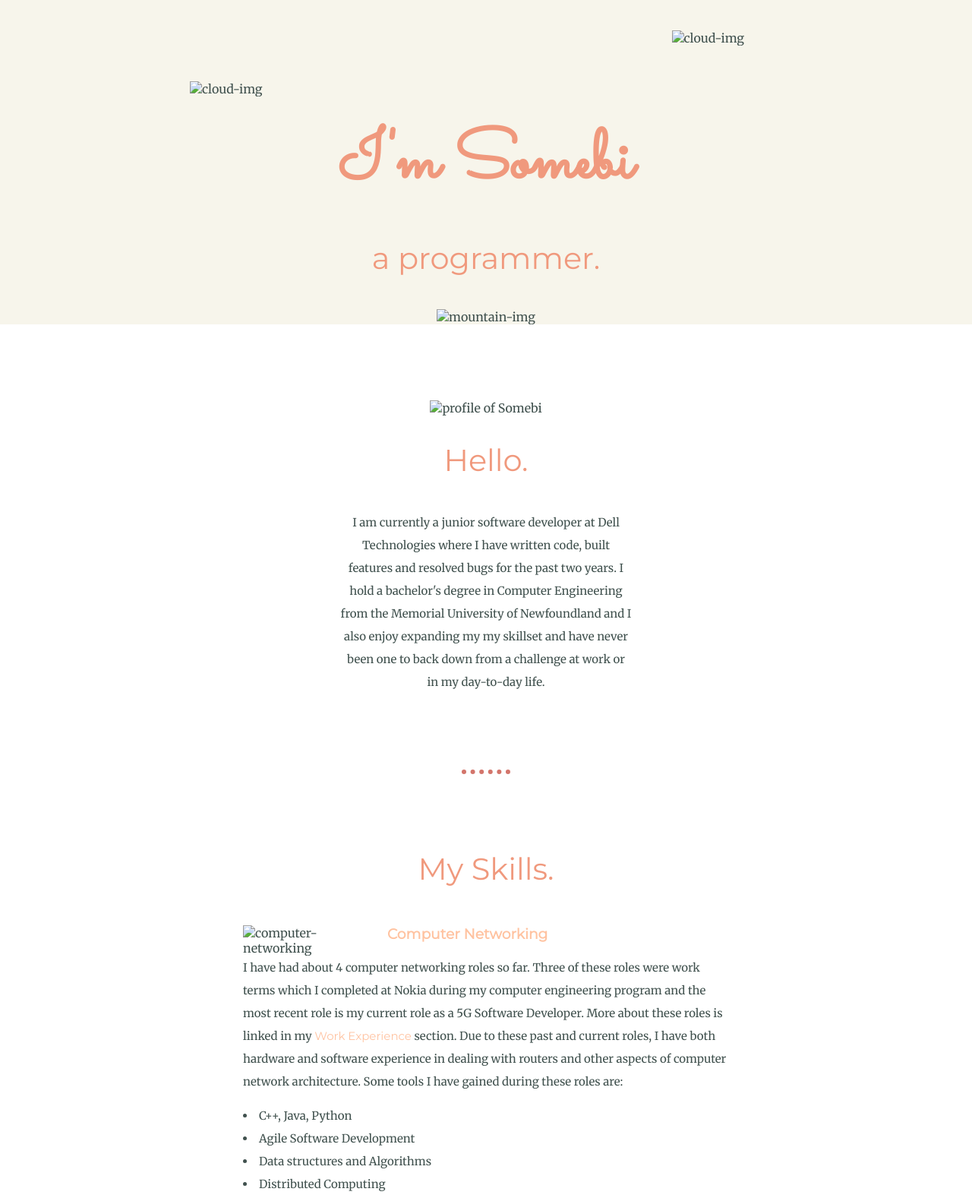
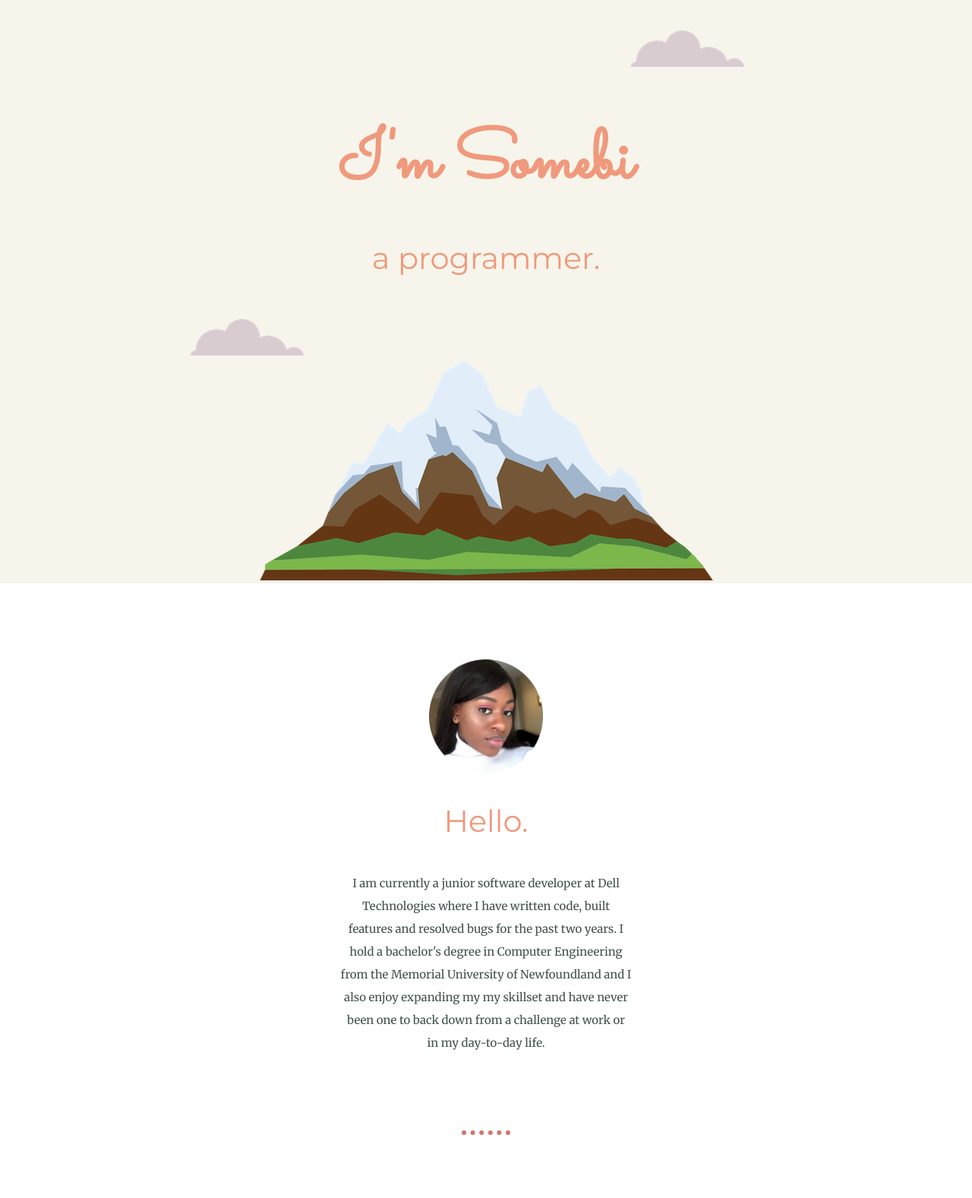
Before and after one commit to SomebiJN/HTML-CSS-personal-website, a plain HTML site: page index.html in a window 1280 px wide. Shown: the top 1577 px of the page at 76% size. Drawn offline with Linux system fonts and the light colour scheme; files that its build step writes are made by us from their sources.

Commit message:
Update index.html

```diff
--- a/index.html
+++ b/index.html
@@ -3,21 +3,21 @@
     <head>
         <meta charset="UTF-8">
         <title>Somebi Nwogu</title>
-        <link rel="stylesheet" href="css/styles.css">
+        <link rel="stylesheet" href="styles.css">
         <link rel="icon" href="favicon.ico">
         <link rel="preconnect" href="https://fonts.googleapis.com"><link rel="preconnect" href="https://fonts.gstatic.com" crossorigin><link href="https://fonts.googleapis.com/css2?family=Merriweather&family=Montserrat&family=Sacramento&display=swap" rel="stylesheet">
     </head>
     <body>
         <div class="top-container">   <!-- allows us to divide content on website into containers-->
-            <img class="top-cloud" src="images/cloud.png" alt="cloud-img">
+            <img class="top-cloud" src="cloud.png" alt="cloud-img">
             <h1>I'm Somebi</h1>
             <h2>a programmer.</h2>
-            <img class="bottom-cloud" src="images/cloud.png" alt="cloud-img">
-            <img src="images/mountain.png" alt="mountain-img">
+            <img class="bottom-cloud" src="cloud.png" alt="cloud-img">
+            <img src="mountain.png" alt="mountain-img">
         </div>
         <div class="middle-container">
             <div class="profile">
-              <img id="profile-pic" src="images/profile-modified.png" alt="profile of Somebi">
+              <img id="profile-pic" src="profile-modified.png" alt="profile of Somebi">
               <h2>Hello.</h2>
               <p class="intro">I am currently a junior software developer at Dell Technologies where I have written code, built features and resolved bugs for the past two years. I hold a bachelor's degree in Computer Engineering from the Memorial University of Newfoundland and I also enjoy expanding my my skillset and have never been one to back down from a challenge at work or in my day-to-day life.</p>
             </div>
@@ -25,7 +25,7 @@
             <div class="skills">
               <h2>My Skills.</h2>
               <div class="skill-row">
-                <img class="networking" src="images/networking image.jfif" alt="computer-networking">
+                <img class="networking" src="networking image.jfif" alt="computer-networking">
                 <h3>Computer Networking</h3>
                 <p>I have had about 4 computer networking roles so far. Three of these roles were work terms which I completed at Nokia during my computer engineering program and the most recent role is my current role as a 5G Software Developer. More about these roles is linked in my <a href="work-history.html">Work Experience</a> section.
                     Due to these past and current roles, I have both hardware and software experience in dealing with routers and other aspects of computer network architecture. Some tools I have gained during these roles are:
@@ -36,7 +36,7 @@
                 </p>
               </div>
               <div class="skill-row">
-                <img class="web-dev" src="images/web dev image.png" alt="web development">
+                <img class="web-dev" src="web dev image.png" alt="web development">
                 <h3>Web Development</h3>
                 <p>Not only have I completed personal projects to improve my web development skills, I have also completed The Complete 2023 Web Developemnt Bootcamp by Angela Yu. I have gotten immense understanding of all the elements that make up a website. Some of the tools I have under my belt are:
                         <li>HTML</li>
```
